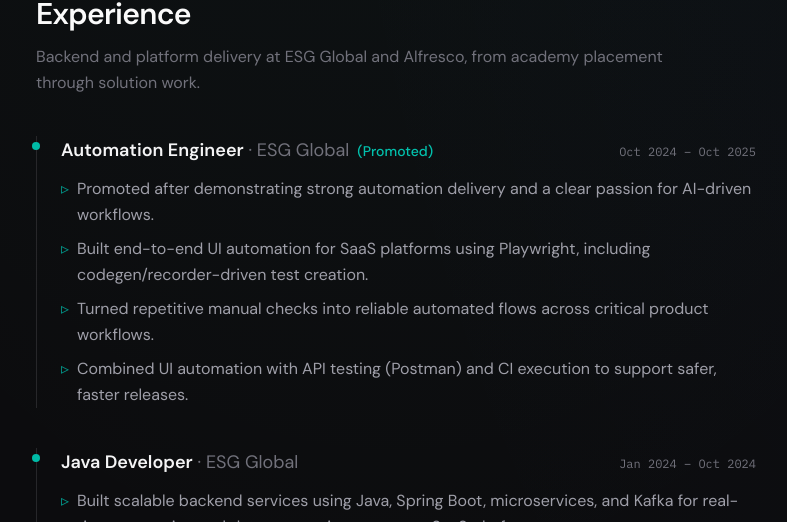
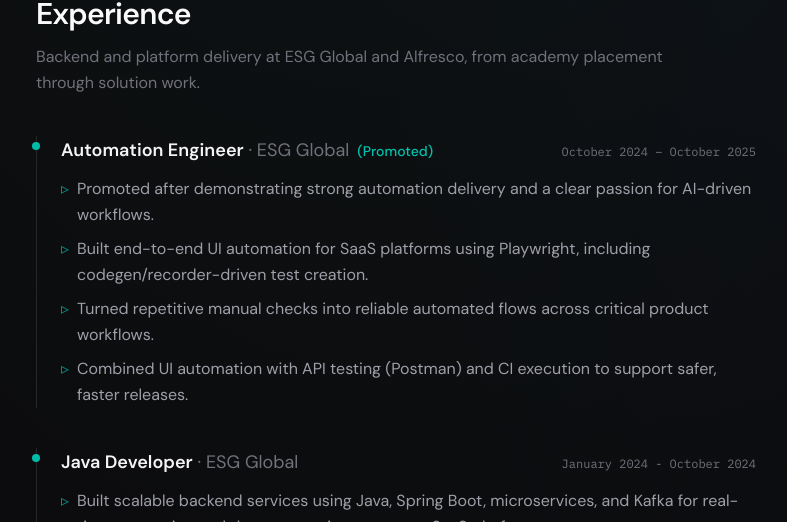
Before and after one commit to aymanthefirst/portfolio, a Next.js app: page / in a window 1280 px wide. Shown: the part 734-1256 px from the top of the page, without its empty margins (244-1031 px from the left). Built offline with nearby package versions, Linux system fonts and the light colour scheme.

Commit message:
Match experience dates verbatim to name-only CV.
Co-authored-by: Cursor <cursoragent@cursor.com>

```diff
--- a/src/components/PortfolioHome.tsx
+++ b/src/components/PortfolioHome.tsx
@@ -87,7 +87,7 @@ export default function PortfolioHome({ year }: { year: number }) {
           <ol className="mt-10 space-y-10">
             {profile.experience.map((job) => (
               <li
-                key={`${job.company}-${job.role}-${job.start}`}
+                key={`${job.company}-${job.role}-${job.dates}`}
                 className="relative border-l border-zinc-800 pl-6"
               >
                 <span className="absolute -left-[5px] top-1.5 h-2 w-2 rounded-full bg-teal-500" />
@@ -101,9 +101,7 @@ export default function PortfolioHome({ year }: { year: number }) {
                       </span>
                     ) : null}
                   </h3>
-                  <time className="font-mono text-xs text-zinc-500">
-                    {job.start} – {job.end}
-                  </time>
+                  <time className="font-mono text-xs text-zinc-500">{job.dates}</time>
                 </div>
                 <ul className="mt-3 space-y-2 leading-relaxed text-zinc-400">
                   {job.bullets.map((b) => (
--- a/src/data/profile.ts
+++ b/src/data/profile.ts
@@ -16,8 +16,7 @@ export const profile = {
       role: "Automation Engineer",
       company: "ESG Global",
       note: "Promoted",
-      start: "Oct 2024",
-      end: "Oct 2025",
+      dates: "October 2024 – October 2025",
       bullets: [
         "Promoted after demonstrating strong automation delivery and a clear passion for AI-driven workflows.",
         "Built end-to-end UI automation for SaaS platforms using Playwright, including codegen/recorder-driven test creation.",
@@ -28,8 +27,7 @@ export const profile = {
     {
       role: "Java Developer",
       company: "ESG Global",
-      start: "Jan 2024",
-      end: "Oct 2024",
+      dates: "January 2024 - October 2024",
       bullets: [
         "Built scalable backend services using Java, Spring Boot, microservices, and Kafka for real-time messaging and data processing on energy SaaS platforms.",
         "Developed REST APIs for billing, customer, and data systems.",
@@ -43,8 +41,7 @@ export const profile = {
       role: "Solution Developer",
       company: "Alfresco",
       note: "Promoted from Java Developer",
-      start: "Nov 2022",
-      end: "Nov 2023",
+      dates: "November 2022 - November 2023",
       bullets: [
         "Built Java/Spring Boot APIs and Alfresco platform extensions.",
         "Delivered key solutions for Evergy that significantly improved content retrieval performance.",
@@ -54,8 +51,7 @@ export const profile = {
     {
       role: "Java Developer",
       company: "Alfresco",
-      start: "Feb 2019",
-      end: "Nov 2022",
+      dates: "February 2019 - November 2022",
       bullets: [
         "Developed Microsoft Office integration features using AngularJS.",
         "Designed and implemented Alfresco Transform Core backend components (Java/Spring).",
@@ -65,8 +61,7 @@ export const profile = {
     {
       role: "Software Developer (Academy)",
       company: "Sparta Global",
-      start: "Aug 2018",
-      end: "Feb 2019",
+      dates: "August 2018 – February 2019",
       bullets: [
         "Completed Sparta Global's intensive recruit-train-deploy academy in London.",
         "Trained in Java software development, engineering fundamentals, and test automation.",
```
